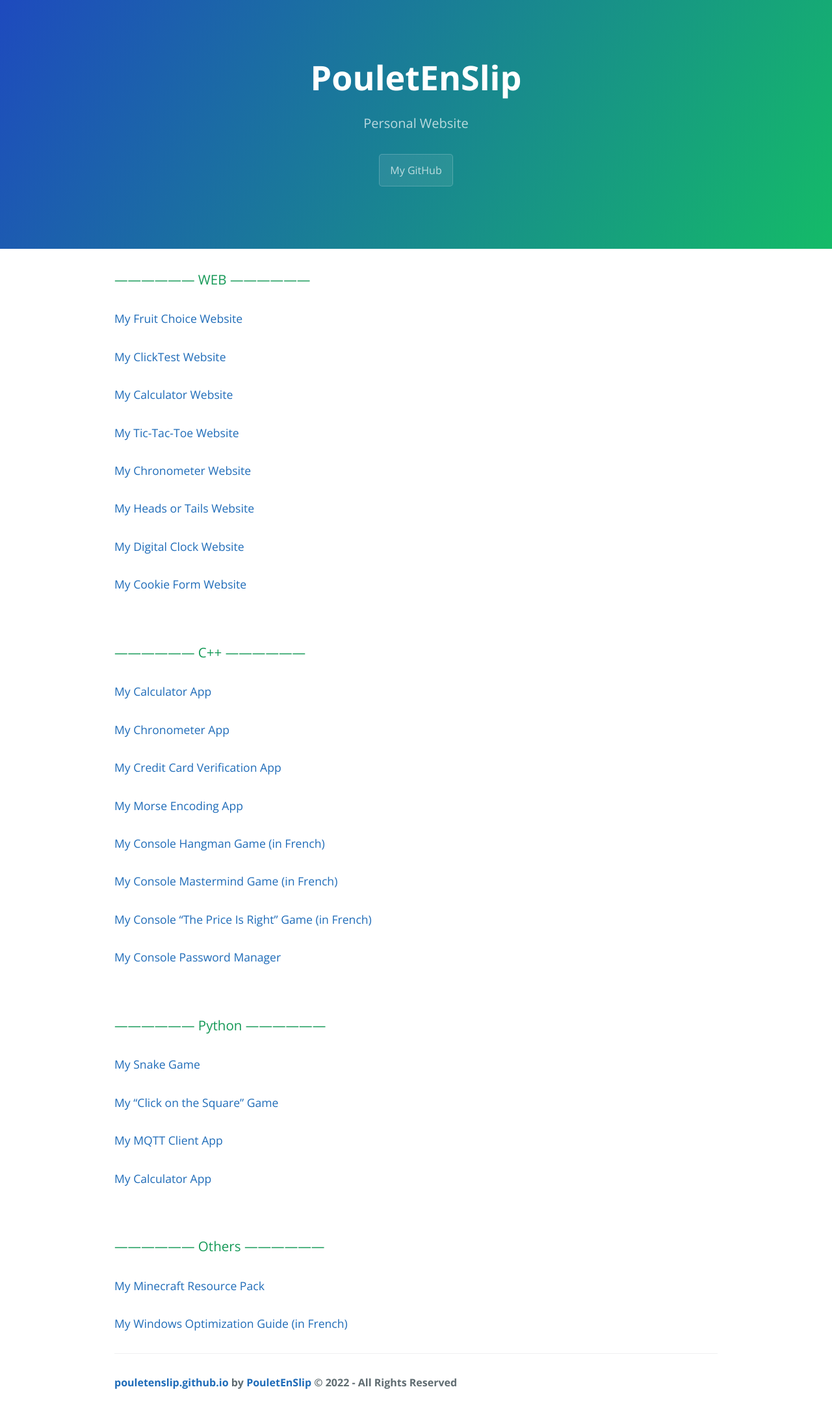
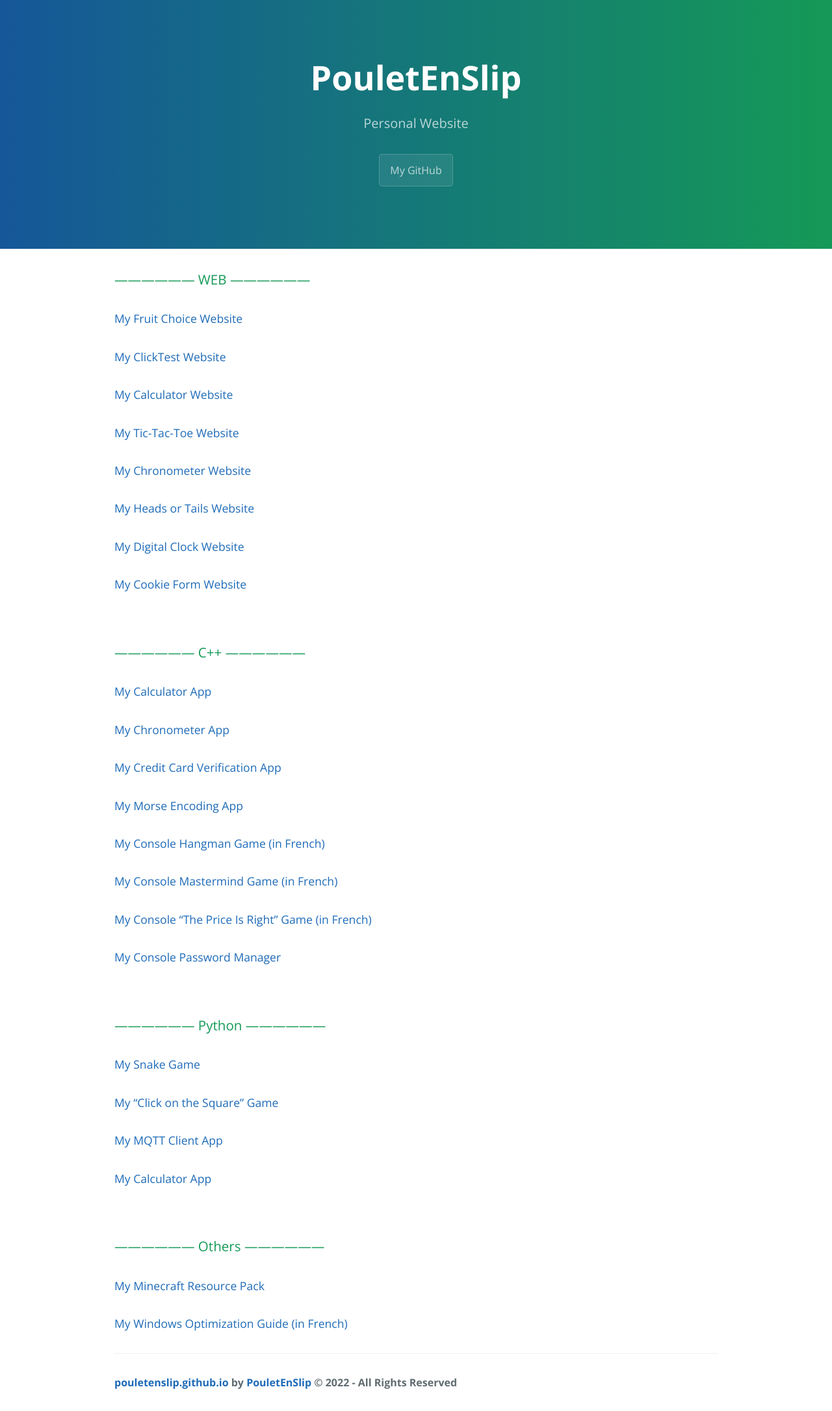
Before and after one commit to PouletEnSlip/pouletenslip.github.io, a Jekyll site: the page built from index.md, in a window 1280 px wide. Shown: the whole page at 65% size. Built offline with Jekyll 4.4.1, drawn with Linux system fonts in a browser that asks for light colours; comment, search, counter and statistics services are not loaded; our own code applies the rules of GitHub Pages for plain Markdown files.

Commit message:
Update jekyll-theme-cayman.scss

```diff
--- a/_sass/jekyll-theme-cayman.scss
+++ b/_sass/jekyll-theme-cayman.scss
@@ -106,8 +106,7 @@ a {
 .page-header {
   color: #fff;
   text-align: center;
-  //background-color: #159957;
-  background-image: linear-gradient(120deg, #1e4abe, #14bb68);
+  background-image: linear-gradient(90deg, #155799, #159957);
 
   @include large {
     padding: 5rem 6rem;
```
